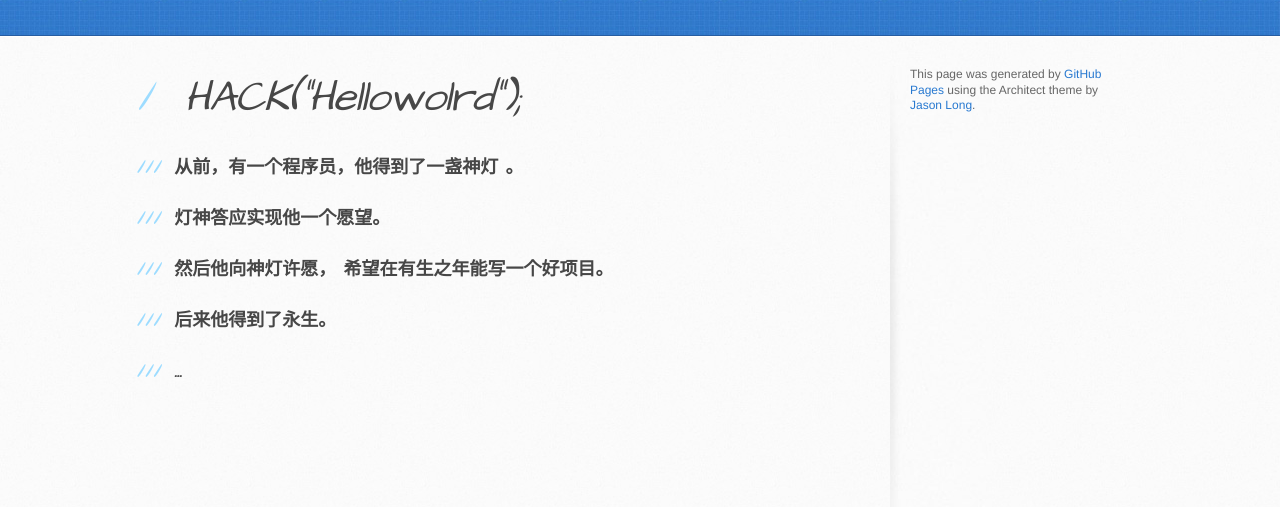
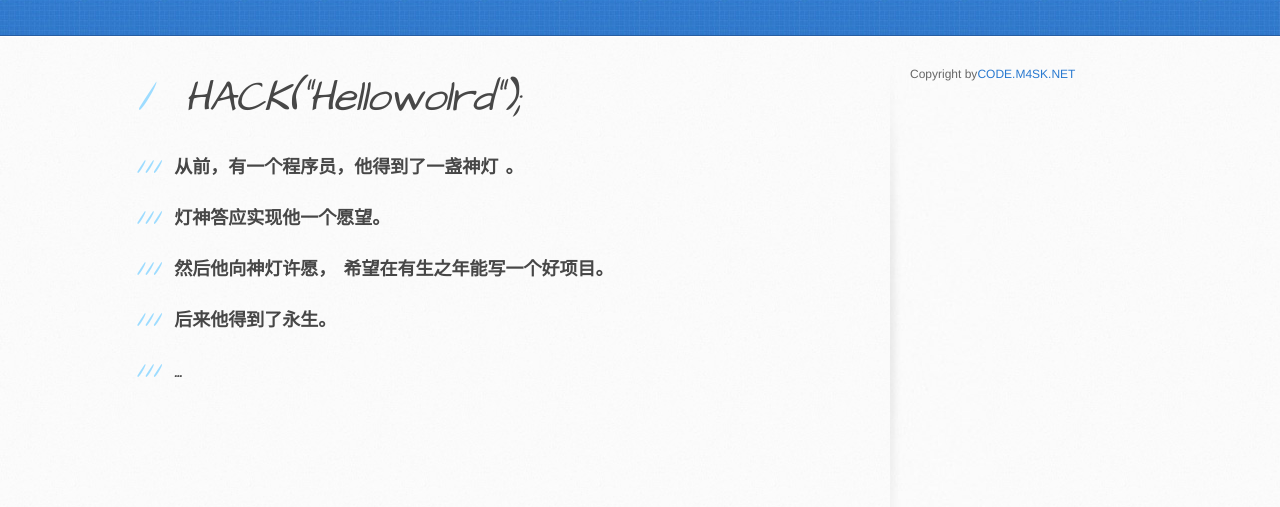
Before and after one commit to cycode/cycode.github.io, a plain HTML site: page index.html in a window 1280 px wide. Shown: the part 165-672 px from the top of the page. Drawn offline with Linux system fonts and the light colour scheme.

Commit message:
Update index.html

```diff
--- a/index.html
+++ b/index.html
@@ -51,7 +51,7 @@
         <aside id="sidebar">
 
 
-          <p>This page was generated by <a href="https://pages.github.com">GitHub Pages</a> using the Architect theme by <a href="https://twitter.com/jasonlong">Jason Long</a>.</p>
+          <p>Copyright by<a href="https://pages.github.com">CODE.M4SK.NET</a></p>
         </aside>
       </div>
     </div>
```
